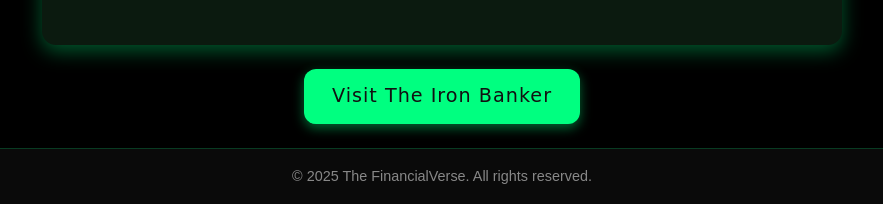
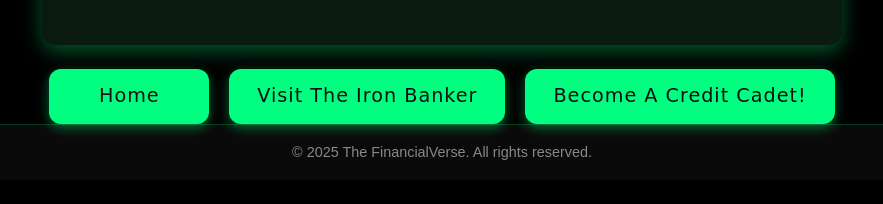
Before and after one commit to matstaf76/TheFinancialVerse, a plain HTML site: page basics_of_lending.html in a window 1280 px wide. Shown: the part 2292-2496 px from the top of the page, without its empty margins (198-1081 px from the left). After the commit the page ends 2472 px from the top, so only its background shows below. Drawn offline with Linux system fonts and the light colour scheme.

Commit message:
Add files via upload

```diff
--- a/basics_of_lending.html
+++ b/basics_of_lending.html
@@ -54,12 +54,13 @@
             <p>Loans can be helpful, but borrow responsibly. Only take on debt you can afford to repay, and always read the loan terms carefully before signing.</p>
         </section>
 
-        <!-- BUTTONS -->
+    </main>
+    <!-- BUTTONS -->
         <div class="button-container">
+            <a href="index.html" class="btn btn-hero">Home</a>
             <a href="IronBanker.html" class="btn btn-hero">Visit The Iron Banker</a>
+            <a href="CreditKnowledge.html" class="btn btn-hero">Become A Credit Cadet!</a>
         </div>
-    </main>
-
     <footer>
         <p>© 2025 The FinancialVerse. All rights reserved.</p>
     </footer>
```
